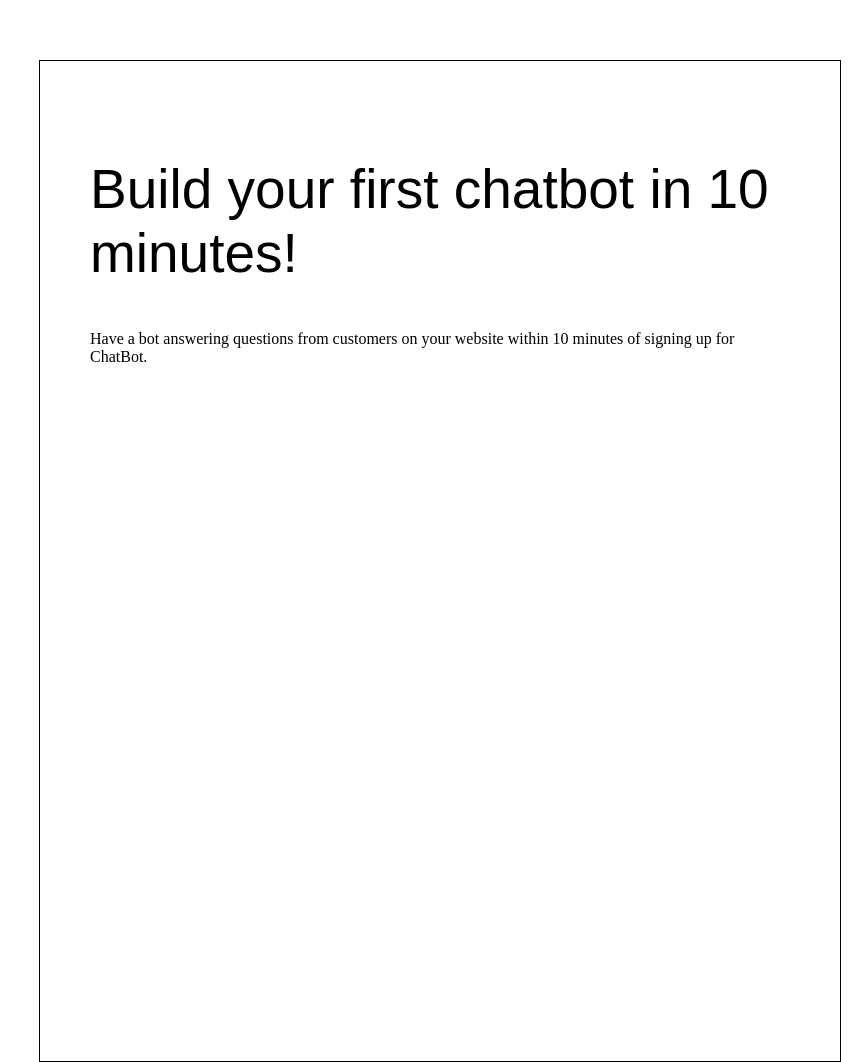
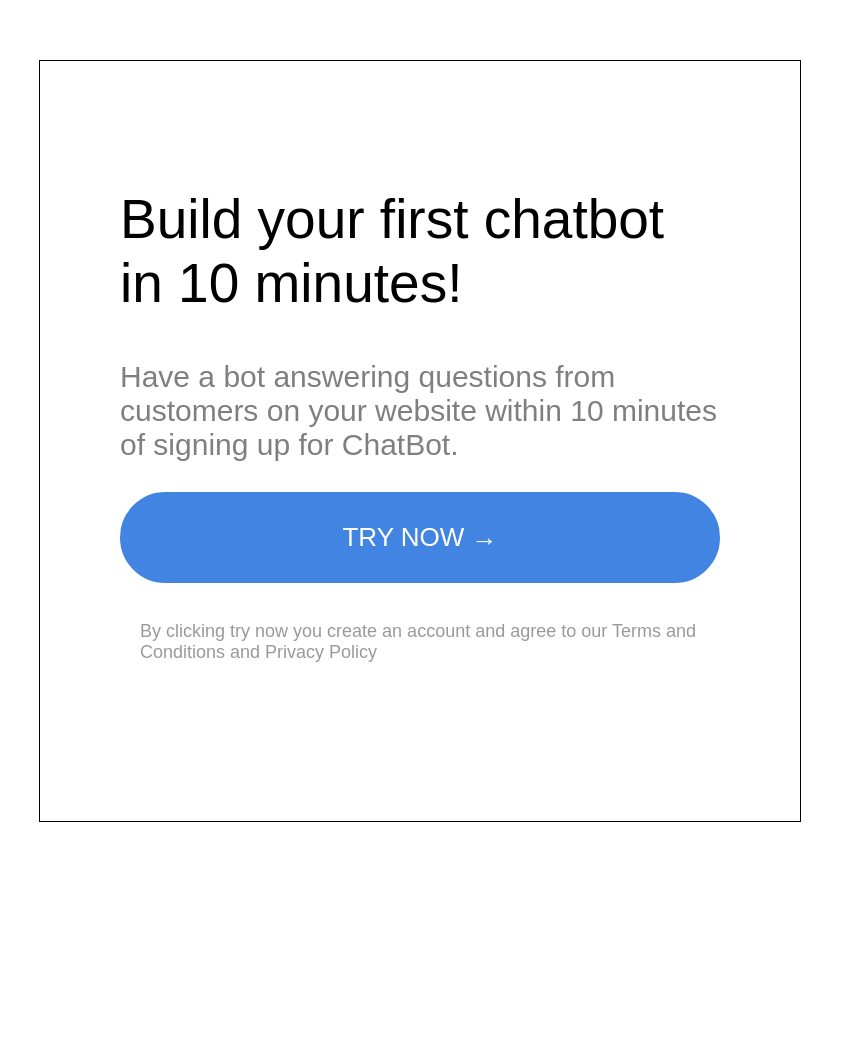
Before and after one commit to Karnankita04/call-to-action-card, a plain HTML site: page src/index.html in a window 1280 px wide. Shown: the whole page, without its empty margins (415-1280 px from the left). After the commit the page ends 862 px from the top, so only its background shows below. Drawn offline with Linux system fonts and the light colour scheme.

Commit message:
structure completed

```diff
--- a/src/index.html
+++ b/src/index.html
@@ -4,29 +4,58 @@
     <title>call-to-action</title>
     <style>
       #call-to-action-card {
-      color: rgba(0,0,0,1);
-      width: 700px;
-      height: 900px;
-      border: 1px solid black ;
+        width: 600px;
+        height: 600px;
+        border: 1px solid black;
         margin: 60px 20px 40px 446px;
-      padding: 50px;
-    }
-
-    h1{
-      font-size: 55px;
-      font-weight: 1;
+        padding: 80px;
         font-family: sans-serif;
       }
 
-    #big-paragraph{
+      h1 {
+        /* padding-top: 1px;   */
+        color: rgba(0, 0, 0, 1);
+        font-size: 55px;
+        font-weight: 1;
+      }
 
+      #big-paragraph {
+        color: rgba(0, 0, 0, 50%);
+        font-size: 30px;
+        font-weight: 1;
+      }
+
+      #try-now-button {
+        color: white;
+        background-color: #4184e1;
+        border: 30px solid #4184e1;
+        border-radius: 60px;
+        font-size: 26px;
+        font-weight: 3;
+        text-align: center;
+        padding: 0px;
+      }
+
+      #last-paragraph {
+        color: rgba(0, 0, 0, 40%);
+        padding: 20px;
+        font-size: 18px;
       }
     </style>
   </head>
   <body>
     <article id="call-to-action-card">
       <h1>Build your first chatbot in 10 minutes!</h1>
-        <p id="big-paragraph">Have a bot answering questions from customers on your website within 10 minutes of signing up for ChatBot.</p>
+      <p id="big-paragraph">
+        Have a bot answering questions from customers on your website within 10
+        minutes of signing up for ChatBot.
+      </p>
+
+      <div id="try-now-button">TRY NOW →</div>
+      <p id="last-paragraph">
+        By clicking try now you create an account and agree to our Terms and
+        Conditions and Privacy Policy
+      </p>
     </article>
   </body>
 </html>
```
Lines whose indentation alone changed are shown as unchanged.
